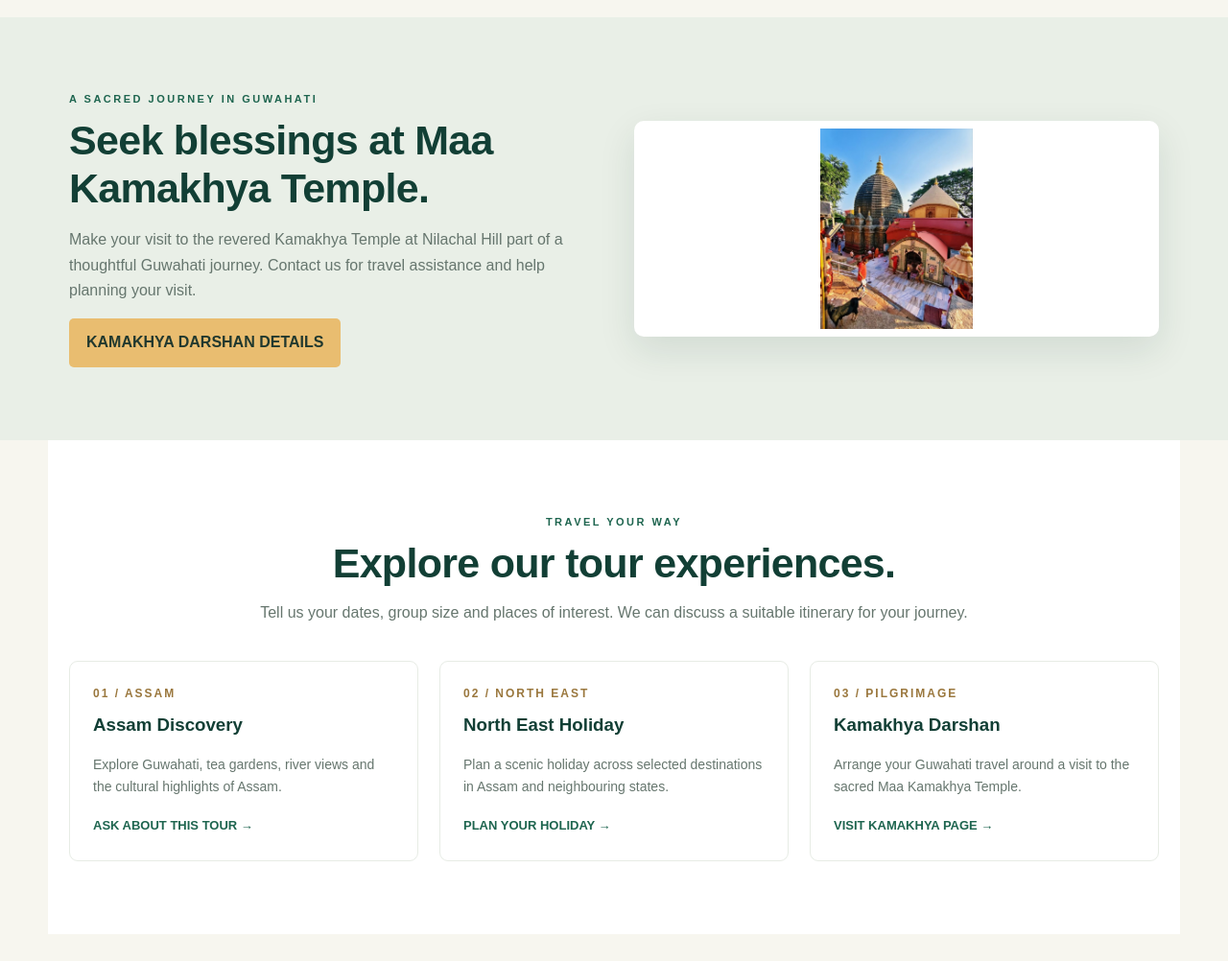
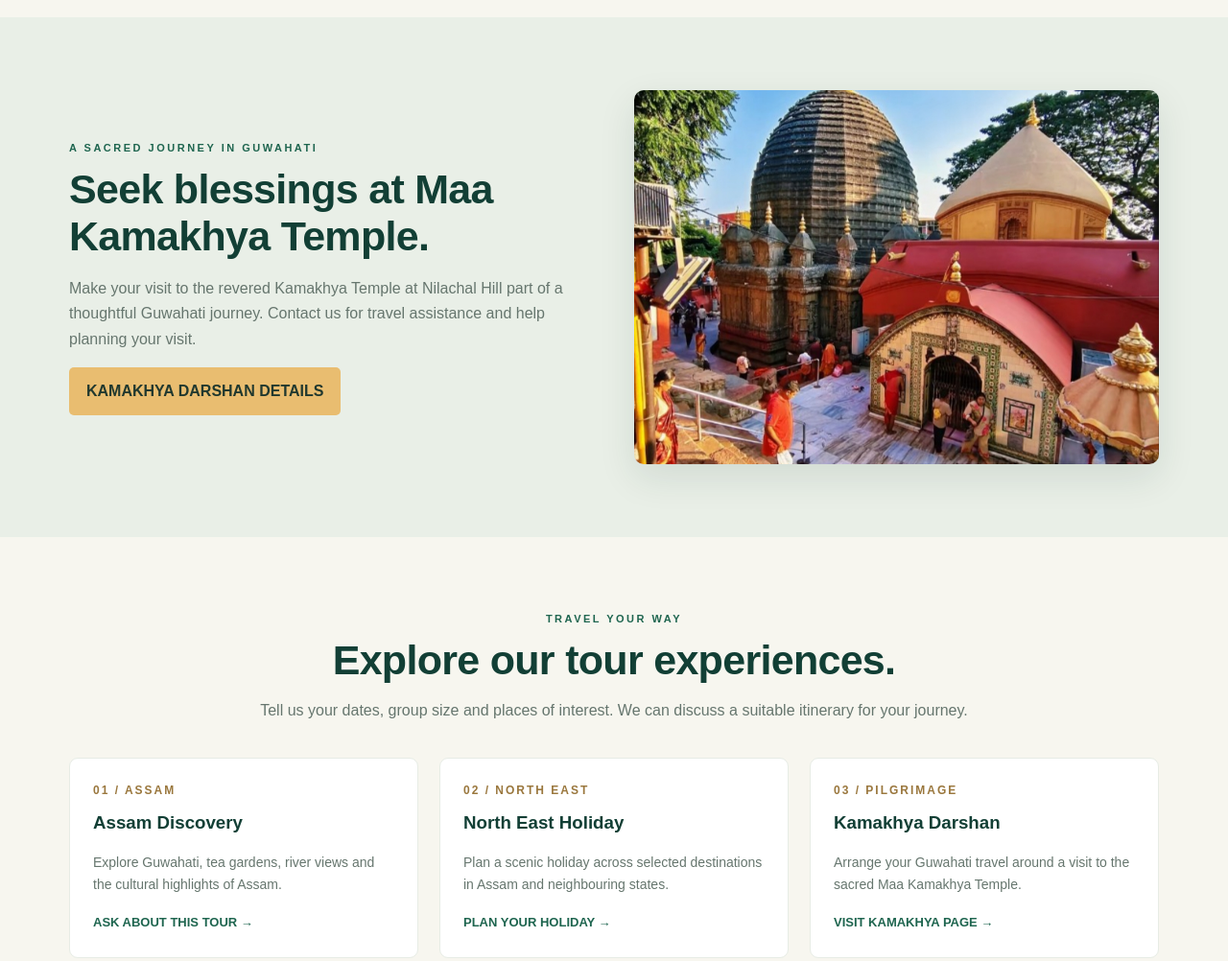
Before and after one commit to hazarikasuresh29-ctrl/Brahmaputra-Trail, a plain HTML site: page index.html in a window 1280 px wide. Shown: the part 2720-3722 px from the top of the page at 96% size. Drawn offline with Linux system fonts and the light colour scheme.

Commit message:
Remove temple photo styles and HTML
Removed unused styles for temple photo and related HTML.

```diff
--- a/index.html
+++ b/index.html
@@ -283,14 +283,9 @@ box-shadow:var(--shadow);
 
 .two-col p{color:var(--muted)}
 
-.temple-photo{
-object-fit:contain!important;
-background:#fff;
-height:225px!important;
-padding:8px;
-}
-
-/* TOUR PACKAGES */
+<img class="temple-photo"
+src="IMG_20261104_201912.jpg"
+alt="Original photograph of Kamakhya Temple at Nilachal Hill, Guwahati">   TOUR PACKAGES */
 
 .packages{background:#fff}
 
```
